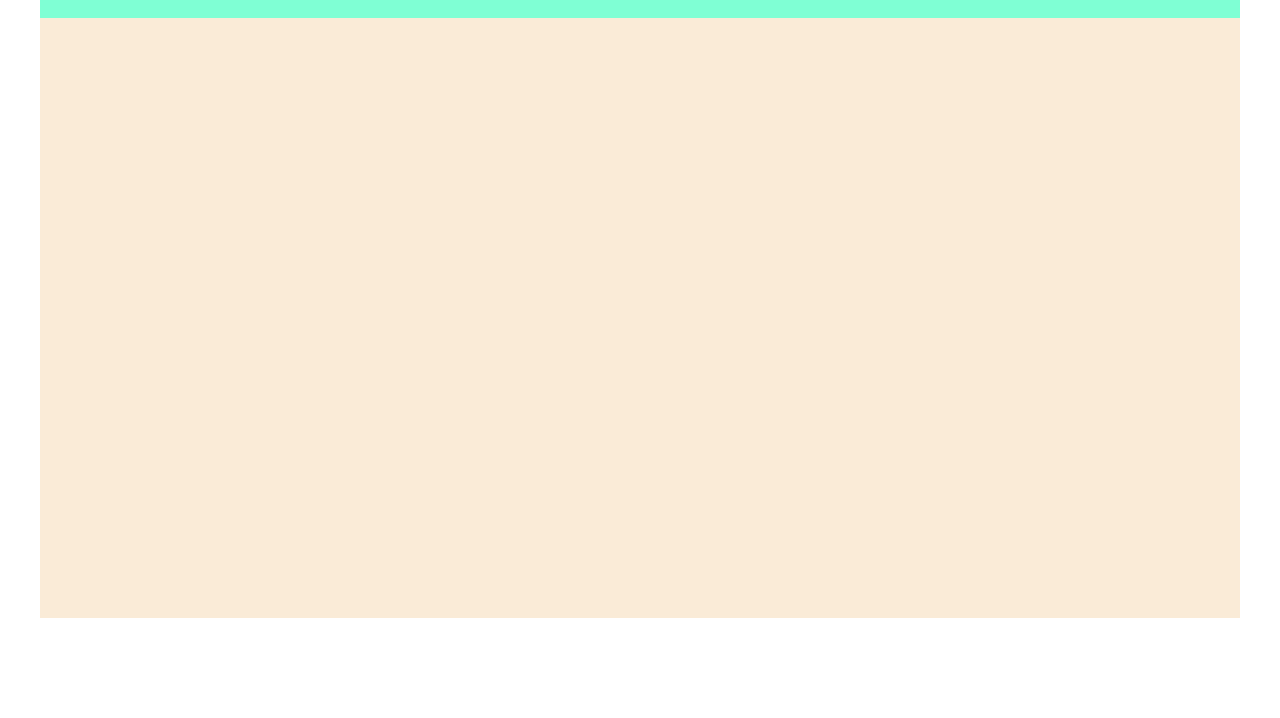
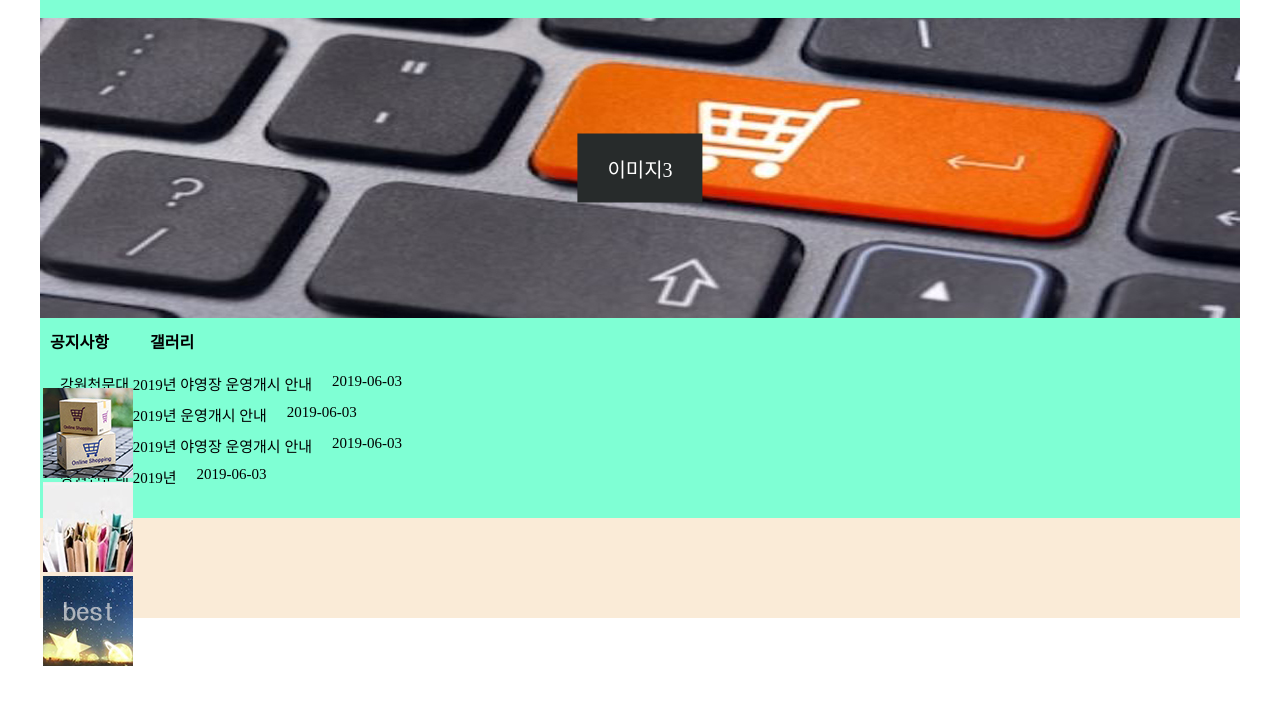
Before and after one commit to KimJinhee72/webdesign_study, a plain HTML site: page a-3/index_self.html in a window 1280 px wide. Shown: the part 82-800 px from the top of the page. Drawn offline with Linux system fonts and the light colour scheme.

Commit message:
Add files via upload

```diff
--- a/a-3/css/self_copy.css
+++ b/a-3/css/self_copy.css
@@ -12,18 +12,21 @@ a{
     color: #333;
     display: block;
 }
+/* 전체 */
 .wrap{
     width: 1200px;
     height: 700px;
     margin: auto;
     background-color: antiquewhite;
 }
+/* 상단 */
 header{
     width: 100%;
     height: 100px;
     display: flex;
     background-color: aquamarine;
 }
+/* 상단로고 */
 .header_logo{
     width: 200px;
     height: 100%;
@@ -31,35 +34,127 @@ header{
     padding: 10px;
     /* background-color: blue; */
 }
+/* 상단 메뉴 */
 .header_menu{
     width: 600px;
     height: 50px;
     margin: 25px 0;
     margin-left: 370px;
-    background-color: blue;
+    /* background-color: blue; */
 }
 nav .gnb{
     display: flex;
     text-align: center;
 }
-.gnb a{
+.gnb li a{
     width: calc(600px / 4);
     padding: 15px;
     text-align: center;
+    font-weight: bold;
 }
 .gnb .gnb_sub{
     display: none;
+    background-color: antiquewhite;
 }
 .gnb > li:hover >a {
     font-weight: bold;
     color: #fff;
+    background-color: black;
 }
 .gnb > li:hover > .gnb_sub{
 
     display: block;
 }
-.gnb_sub > li:hover> a{
+.gnb_sub > li:hover> a {
     display: block;
     font-weight: bold;
+    background-color: bisque;
     color: #df2727;
 }
+/* 메인 */
+main .main_img{
+    width: 100%;
+    height: 300px;
+    position: relative;
+    overflow: hidden;
+}
+/* 메인이미지 */
+main .main_img a{
+    width: 100%;
+    height: 300px;
+
+
+}
+.main_img  img{
+    display: block;
+    width: 100%;
+
+    position: absolute;
+    top:0;
+    left: 0;
+}
+.main_img > a > span{
+    padding: 20px 30px;
+    position: absolute;
+    top:50%;
+    left: 50%;
+    transform: translate(-50% , -50%);
+    color: #fff;
+    font-size: 20px;
+    text-align: center;
+    background-color: rgb(39, 43, 43);
+}
+/* 메인 하단 */
+ /* 메인 info */
+.main_bt{
+    width: 100%;
+    height: 200px;
+    display: flex;
+    background-color: aquamarine;
+}
+  /* 메인 info 공지사항 */
+.main_bt_info{
+    position: relative;
+
+}
+.main_bt_info1 {
+    width: 300px;
+    height: 50px;
+    display: flex;
+
+}
+.main_bt_info1 h4{
+
+    width: 100px;
+    line-height: 40px;
+    padding: 5px 10px;
+}
+.main_bt_2, .main_bt_3{
+    width: calc(100% / 3);
+    height: 100%;
+}
+.main_bt_info2 ul{
+    display: flex;
+}
+.main_bt_info2 li{
+    padding: 5px 0 5px 20px;
+    font-size: 15px;
+
+}
+/* .main_bt_info2 ul{
+    position: absolute;
+    top:20%;
+    left: 10px;
+
+} */
+
+
+  /* 메인 info 갤러리 */
+.main_bt_img{
+    position: absolute;
+    top:35%;
+    left: 3px;
+
+}
+
+/* 하단 */
--- a/a-3/index_self.html
+++ b/a-3/index_self.html
@@ -13,7 +13,7 @@
         <header class="header">
             <!--헤더 로고  -->
             <div class="header_logo">
-                <img src="a-3/images/logo.png" alt="로고">
+                <img src="images/logo.png" alt="로고">
             </div>
             <!-- 해더 메뉴 -->
             <nav class="header_menu">
@@ -54,16 +54,68 @@
         <main class="main">
             <!-- 메인 이미지 -->
             <div class="main_img">
-
+                <a href="#">
+                    <img src="images/img1.jpg" alt="이미지1">
+                    <span>이미지1</span>
+                </a>
+                <a href="#">
+                    <img src="images/img2.jpg" alt="이미지2">
+                    <span>이미지2</span>
+                </a>
+                <a href="#">
+                    <img src="images/img3.jpg" alt="이미지3">
+                    <span>이미지3</span>
+                </a>
             </div>
             <!--메인 하단  -->
-            <div class="main-bt">
+            <div class="main_bt">
                 <!-- 메인 하단 공지사항 -->
-                <div class="main_bt_info"></div>
+                <div class="main_bt_info">
+                    <div class="main_bt_info1">
+                        <h4>공지사항</h4>
+                        <h4>갤러리</h4>
+                    </div>
+                    <div class="main_bt_info2">
+                    <ul>
+
+                        <li>강원천문대 2019년 야영장 운영개시 안내</li>
+                        <li>2019-06-03</li>
+                    </ul>
+                    <ul>
+                        <li>강원천문대 2019년  운영개시 안내</li>
+                        <li>2019-06-03</li></ul>
+                        <ul>    <li>강원천문대 2019년 야영장 운영개시 안내</li>
+                        <li>2019-06-03</li></ul>
+                        <ul>   <li>강원천문대 2019년 </li>
+                        <li>2019-06-03</li></ul>
+                    </ul>
+                    </ul>
+                    </div>
+                    <ul class="main_bt_img">
+
+                      <li>
+                        <a href="#">
+                            <img src="images/icon1.jpg" alt="갤러리1">
+                        </a>
+                      </li>
+                      <li>
+                        <a href="#">
+                            <img src="images/icon2.jpg" alt="갤러리2">
+                        </a>
+                      </li>
+                      <li>
+                        <a href="#">
+                            <img src="images/icon3.jpg" alt="갤러리3">
+                        </a>
+                      </li>
+                    </ul>
+                    </ul>
+                </div>
                 <!-- 메인 하단 2 -->
                 <div class="main_bt_2"></div>
                 <!-- 메인 하단 3 -->
                 <div class="main_bt_3"></div>
+            </div>
             </div>
         </main>
         <!-- 하단 -->
```
Also changed, not shown: a-3/css/style.css (+52 -8 lines), a-3/index.html (+11 -2 lines), a-3/js/script.js (+52 -0 lines).
